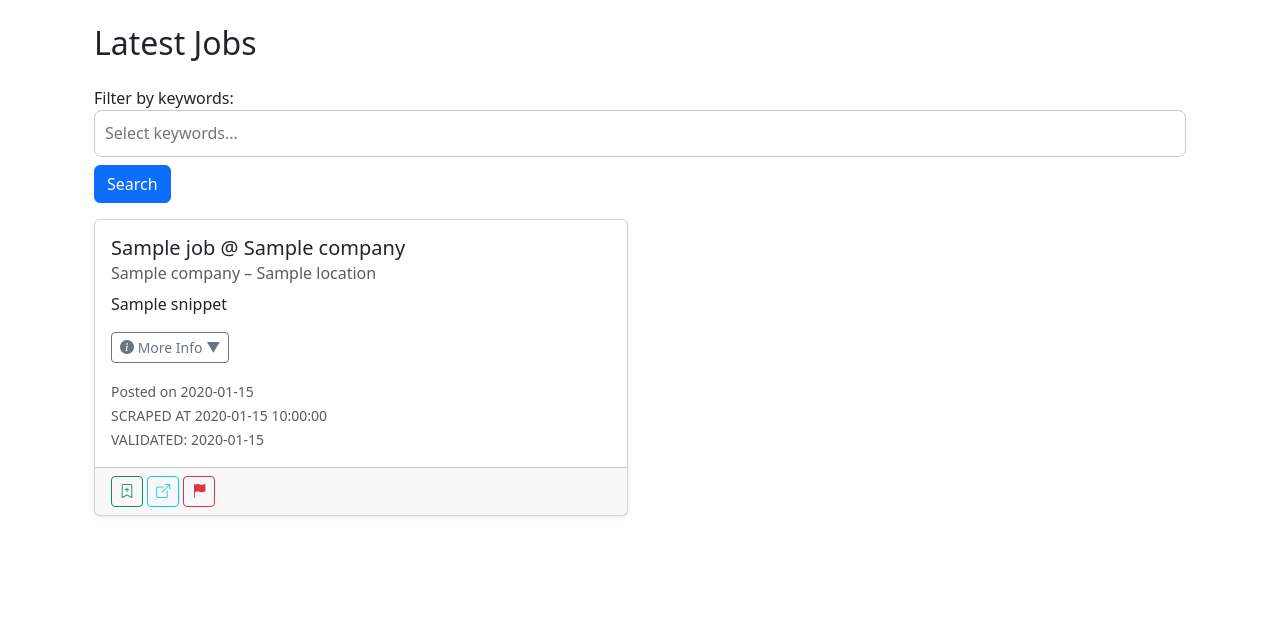
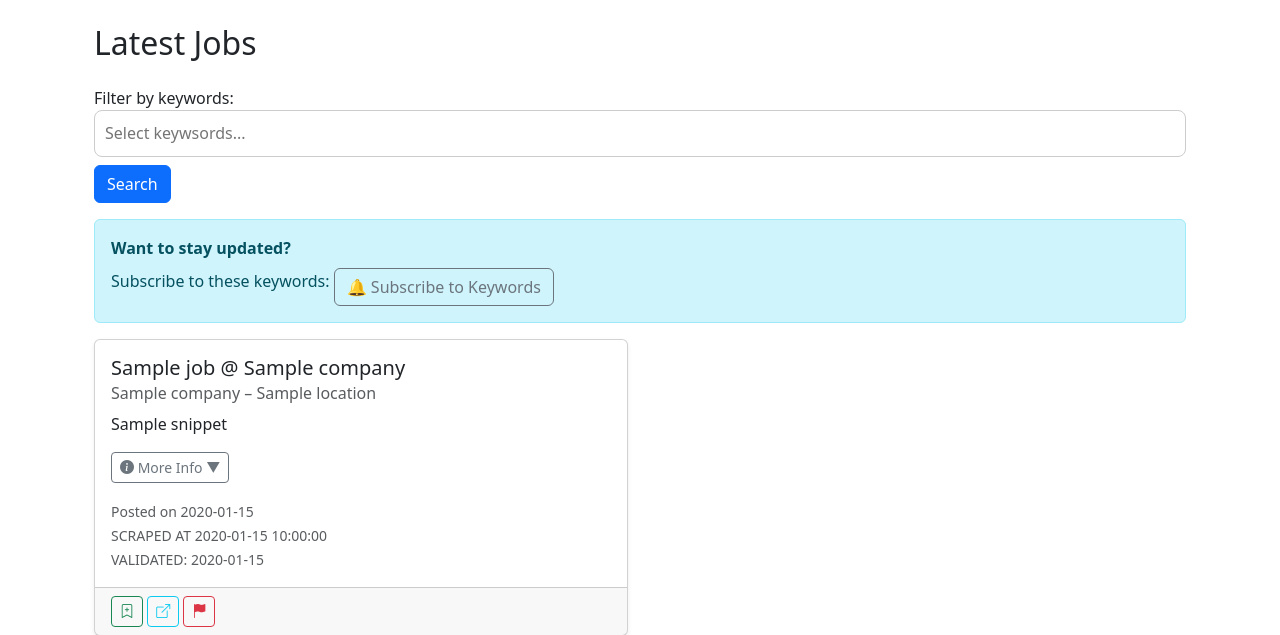
Before and after one commit to eladitzhak/JobIntel_gateway, a FastAPI app: template app/templates/homepage.html in a window 1280 px wide. Shown: the part 56-691 px from the top of the page. Run offline with FastAPI, Linux system fonts and the light colour scheme; the template is opened without the code that fills it: most values are stand-ins (such as "Sample title", 1, 10 or a date in 2020); data that the repository does not hold is empty; parts of the project's set-up code (start-up, migrations or seed data) failed here and were passed over; some libraries are stand-ins or nearby versions.

Commit message:
homepage subscribe keywords wip

```diff
--- a/app/templates/base.html
+++ b/app/templates/base.html
@@ -3,8 +3,6 @@
 
 
 <head>
-    <meta charset="UTF-8">
-    <title>JobIntel</title>
     <!-- Include jQuery + Select2 (add in base.html head block) -->
     <link href="https://cdn.jsdelivr.net/npm/select2@4.1.0-rc.0/dist/css/select2.min.css" rel="stylesheet" />
     <script src="https://code.jquery.com/jquery-3.6.0.min.js"></script>
--- a/app/templates/homepage.html
+++ b/app/templates/homepage.html
@@ -46,15 +46,36 @@
             value="{{ request.query_params.get('keyword', '') }}">
         <button type="submit" class="btn btn-primary">Search</button>
     </form> -->
+
+
     <form method="get" class="mb-3">
         <label for="keywordSelect">Filter by keywords:</label>
         <select id="keywordSelect" name="keyword" multiple="multiple" class="form-control">
             {% for kw in all_keywords %}
-            <option value="{{ kw }}">{{ kw }}</option>
+            <option value="{{ kw }}" {% if kw in request.query_params.getlist('keyword') %}selected{% endif %}>{{ kw }}
+            </option>
             {% endfor %}
         </select>
         <button type="submit" class="btn btn-primary mt-2">Search</button>
     </form>
+
+
+    <!-- Suggest subscribe new keyword -->
+    {% if new_keywords %}
+    <div class="alert alert-info">
+        <strong>Want to stay updated?</strong><br>
+        Subscribe to these keywords:
+        {% for kw in new_keywords %}
+
+        <!-- <form method="post" action="/subscribe" style="display:inline-block; margin-right: 8px;">
+            <input type="hidden" name="keyword" value="{{ kw }}">
+            <button type="submit" class="btn btn-sm btn-outline-primary">{{ kw }}</button>
+        </form> -->
+        {% endfor %}
+        <button id="subscribeBtn" class="btn btn-outline-secondary mt-2">🔔 Subscribe to Keywords</button>
+
+    </div>
+    {% endif %}
 
     <!-- Active Keyword Chips -->
     <div class="mb-3">
@@ -66,6 +87,7 @@
         </span>
         {% endfor %}
     </div>
+
 
     <!-- <form method="get" class="mb-3">
         <label for="keywords">Filter by keywords:</label>
@@ -336,6 +358,50 @@
                 }
             });
         }
+
+        // Initialize Select2 for keyword selection
+        $('#keywordSelect').select2({
+            placeholder: "Select keywords...",
+            width: '100%',
+            closeOnSelect: false,
+            allowClear: true,
+            tags: true
+        });
+
+        // ✅ Safely add listener only if button exists
+        const subscribeBtn = document.getElementById("subscribeBtn");
+        if (subscribeBtn) {
+            subscribeBtn.addEventListener("click", async () => {
+                const selected = $('#keywordSelect').val();
+                if (!selected || selected.length === 0) {
+                    showToast("Please select at least one keyword to subscribe.");
+                    return;
+                }
+
+                try {
+                    const res = await fetch("/subscribe", {
+                        method: "POST",
+                        headers: {
+                            "Content-Type": "application/json",
+                            "X-Requested-With": "XMLHttpRequest"
+                        },
+                        body: JSON.stringify({ keywords: selected })
+                    });
+
+                    const data = await res.json();
+
+                    if (res.ok) {
+                        alert("✅ Subscribed to keywords:\n" + data.keywords.join(", "));
+                    } else {
+                        showToast("❌ Subscription failed: " + (data.detail || "Unknown error"));
+                    }
+                } catch (err) {
+                    console.error("Subscription error:", err);
+                    showToast("❌ Network error while subscribing.");
+                }
+            });
+        }
+
     });
 </script>
 
@@ -442,12 +508,9 @@
 
 <script>
     $(document).ready(function () {
+
         $('#keywordSelect').select2({
-            placeholder: "Type to filter...",
-            width: '100%'
-        });
-        $('#keywordSelect').select2({
-            placeholder: "Select keywords...",
+            placeholder: "Select keywsords...",
             width: '100%',
             closeOnSelect: false,  // Stay open to allow multi-select
             allowClear: true,
@@ -477,4 +540,38 @@
     }
 </script>
 
+<!-- Subscribe button new keywords -->
+<!-- <script>
+    document.getElementById("subscribeBtn").addEventListener("click", async () => {
+        const selected = $('#keywordSelect').val();  // 🔧 Change here
+        if (!selected || selected.length === 0) {
+            alert("Please select at least one keyword to subscribe.");
+            return;
+        }
+
+        try {
+            const res = await fetch("/subscribe", {
+                method: "POST",
+                headers: {
+                    "Content-Type": "application/json",
+                    "X-Requested-With": "XMLHttpRequest"
+                },
+                body: JSON.stringify({ keywords: selected })
+            });
+
+            const data = await res.json();
+
+            if (res.ok) {
+                alert("✅ Subscribed to keywords:\n" + data.keywords.join(", "));
+            } else {
+                showToast("❌ Subscription failed: " + data.detail || "Unknown error");
+            }
+        } catch (err) {
+            console.error("Subscription error:", err);
+            showToast("❌ Network error while subscribing.");
+        }
+    });
+</script> -->
+
+
 {% endblock %}
```
Also changed, not shown: app/routers/web_routes.py (+8 -1 lines).
